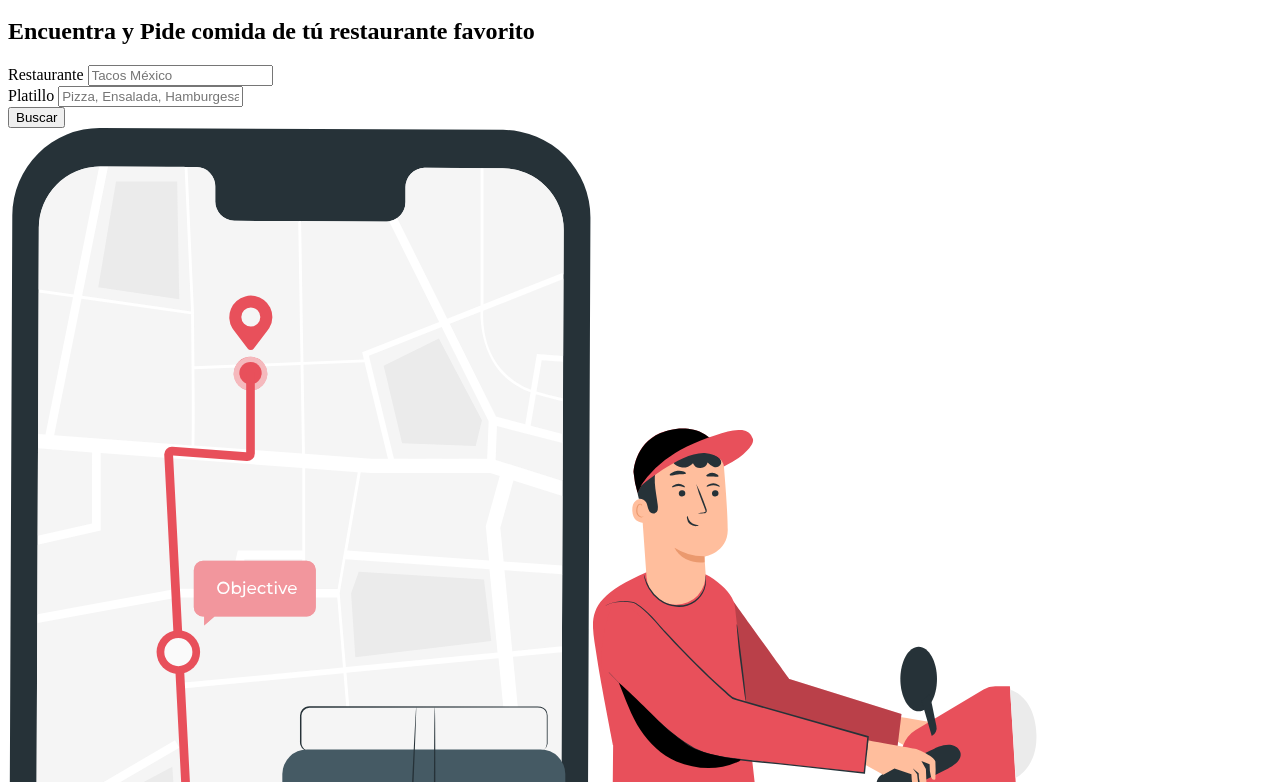
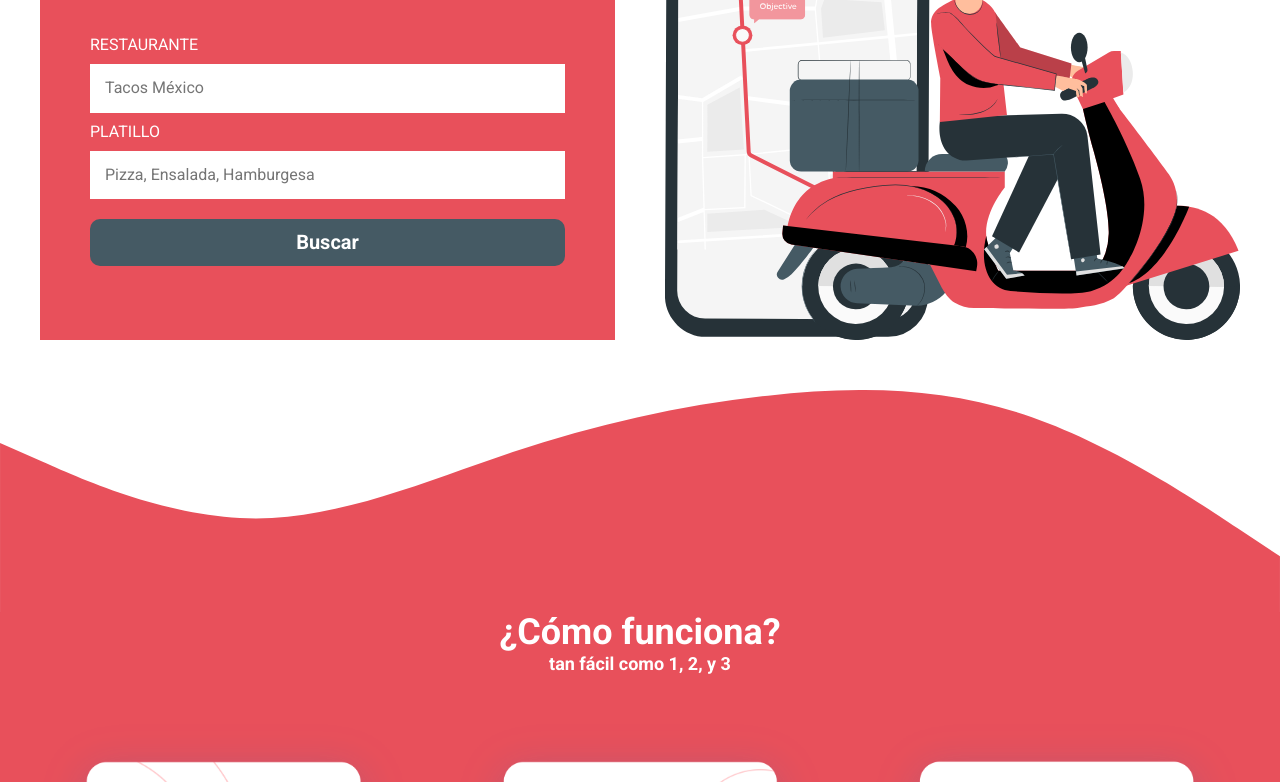
Before and after one commit to Camoralesh27/P6-SASS-DeliveryApp, a website: page index.html in a window 1280 px wide. Shown: the part 388-1170 px from the top of the page. Drawn offline with Linux system fonts and the light colour scheme; the site is published under a folder, as on GitHub Pages, so addresses that start at the root find nothing.

Commit message:
modificando ruta stylesheet

```diff
--- a/index.html
+++ b/index.html
@@ -15,7 +15,7 @@
     <link href="https://fonts.googleapis.com/css2?family=Roboto:wght@400;700;900&display=swap" rel="stylesheet">
 
     <!-- Stylesheet -->
-    <link rel="stylesheet" href="/build/css/app.css">
+    <link rel="stylesheet" href="./build/css/app.css">
 </head>
 <body>
 
```
